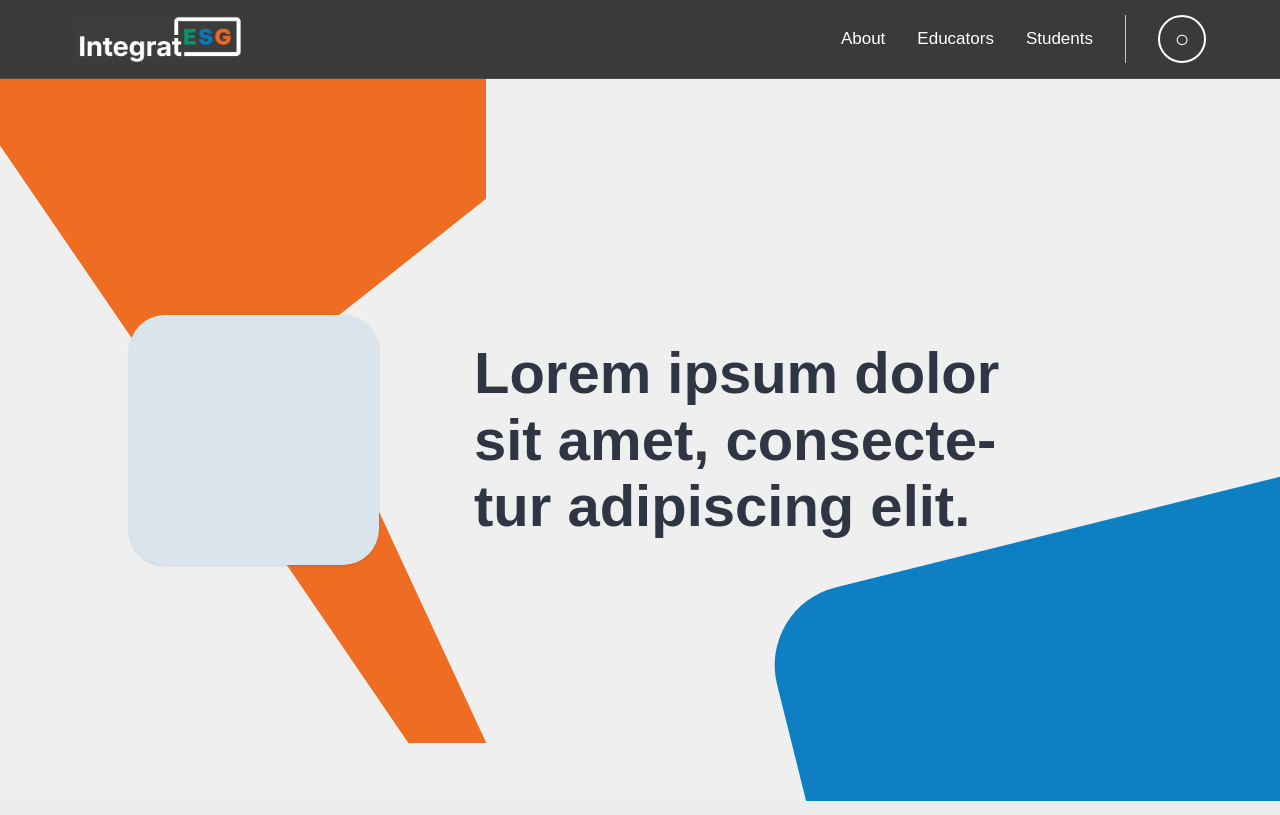
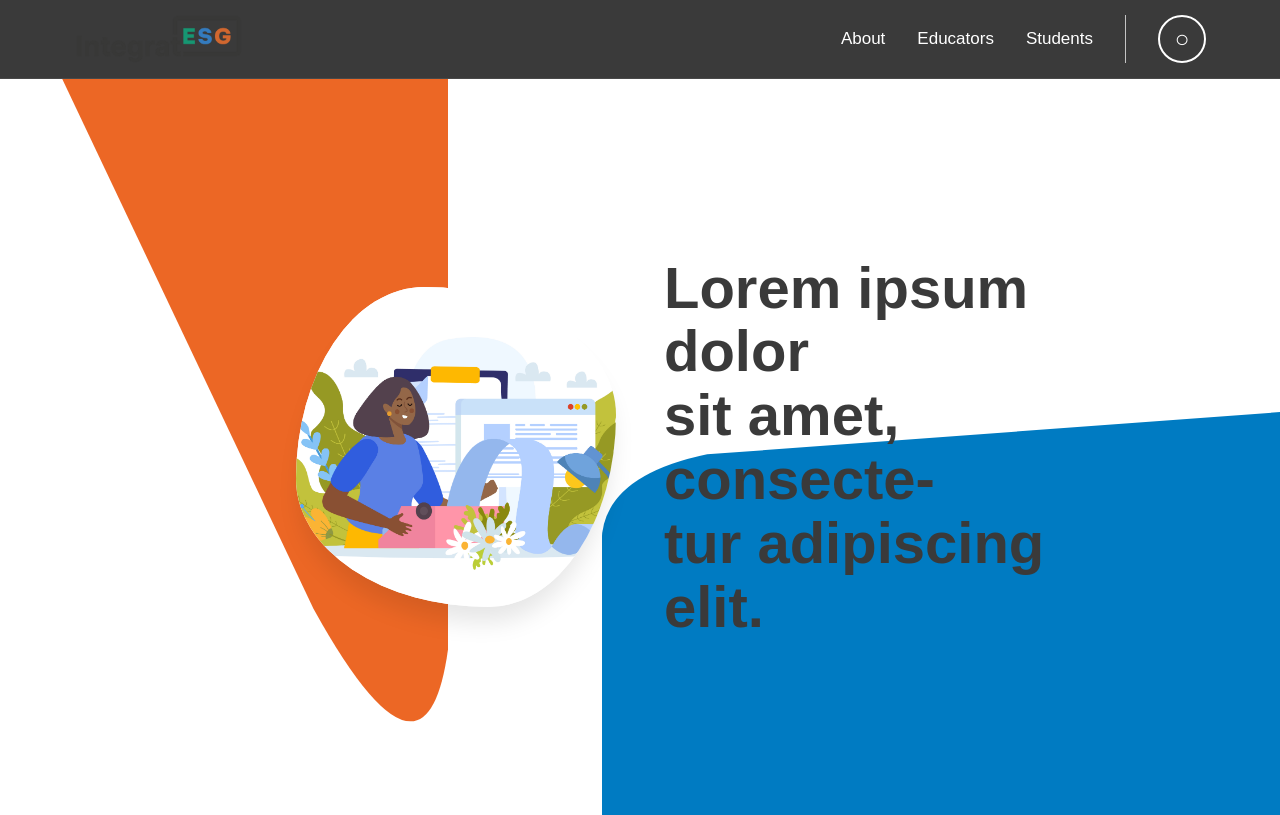
Before and after one commit to zuzannapajak/integratesg, a Next.js app: page /en in a window 1280 px wide. Built offline with nearby package versions, Linux system fonts and the light colour scheme.

Commit message:
background graphics

```diff
--- a/app/[locale]/(public)/layout.tsx
+++ b/app/[locale]/(public)/layout.tsx
@@ -1,4 +1,5 @@
 import PublicNavbar from "@/components/layout/public-navbar";
+import BackgroundMasks from "@/components/ui/background-masks";
 
 type Props = {
   children: React.ReactNode;
@@ -10,6 +11,7 @@ export default async function PublicLayout({ children, params }: Props) {
 
   return (
     <div className="min-h-screen">
+      <BackgroundMasks />
       <PublicNavbar locale={locale} />
       {children}
     </div>
--- a/app/[locale]/(public)/page.tsx
+++ b/app/[locale]/(public)/page.tsx
@@ -1,20 +1,33 @@
+import Image from "next/image";
+
 export default function HomePage() {
   return (
-    <main className="mock-page mock-hero-bg">
+    <main className="mock-hero-bg flex items-center justify-center">
+      {/* Background Decorations */}
       <div className="mock-hero-orange" />
       <div className="mock-hero-blue" />
 
-      <div className="relative mx-auto grid min-h-[calc(100vh-78px)] max-w-295 grid-cols-1 items-center gap-10 px-6 py-16 md:grid-cols-[360px_1fr]">
-        <div className="flex items-center justify-center">
-          <div className="h-62.5 w-62.5 rounded-[36px] bg-[#d9e4ec] shadow-sm" />
+      {/* Content Container */}
+      <div className="relative z-20 mx-auto grid max-w-6xl grid-cols-1 items-center gap-12 px-8 py-20 md:grid-cols-2">
+        {/* Left Side: The Image with Blob Mask */}
+        <div className="flex justify-center md:justify-end">
+          <div className="image-blob-container">
+            <Image
+              src="/images/writer_flat_composition.jpg"
+              alt="Writer Illustration"
+              width={400}
+              height={400}
+              className="h-full w-full object-cover"
+              priority
+            />
+          </div>
         </div>
 
-        <div className="max-w-140">
-          <h1 className="text-[44px] font-bold leading-[1.15] text-[#2f3542] md:text-[58px]">
-            Lorem ipsum dolor
-            <br />
-            sit amet, consecte-
-            <br />
+        {/* Right Side: Typography */}
+        <div className="text-left">
+          <h1 className="max-w-md text-[40px] font-extrabold leading-[1.1] text-[#3a3a3a] md:text-[58px]">
+            Lorem ipsum dolor <br />
+            sit amet, consecte- <br />
             tur adipiscing elit.
           </h1>
         </div>
--- a/app/globals.css
+++ b/app/globals.css
@@ -94,28 +94,44 @@ button {
 .mock-hero-bg {
   position: relative;
   overflow: hidden;
-  background: #efefef;
+  background-color: #ffffff; /* Mockup looks white or very light gray */
+  min-height: calc(100vh - 64px); /* Adjust based on navbar height */
 }
 
 .mock-hero-orange {
   position: absolute;
+  top: -20;
   left: 0;
-  top: 0;
-  width: 38%;
-  height: 92%;
-  background: #ef6c23;
-  clip-path: polygon(0 0, 100% 0, 100% 18%, 62% 40%, 100% 100%, 84% 100%, 0 10%);
+  width: 35vw;
+  height: 110%;
+  background: #ec6725;
+  clip-path: url(#orange-rounded);
+  z-index: 1;
 }
 
 .mock-hero-blue {
   position: absolute;
-  right: -10%;
-  bottom: -14%;
-  width: 48%;
-  height: 52%;
-  background: #0d7fc2;
-  border-top-left-radius: 80px;
-  transform: rotate(-14deg);
+  right: -2%; /* Zmniejszyłem nieco, żeby nie "uciekał" za bardzo */
+  bottom: -5%;
+  width: 55%;
+  height: 60%;
+  background: #007bc2;
+  clip-path: url(#blue-trapezoid);
+  z-index: 1;
+}
+
+.image-blob-container {
+  position: relative;
+  z-index: 10;
+  width: 320px;
+  height: 320px;
+  background: white;
+  border-radius: 40% 60% 40% 60% / 60% 40% 60% 40%;
+  overflow: hidden;
+  display: flex;
+  align-items: center;
+  justify-content: center;
+  box-shadow: 0 20px 25px -5px rgb(0 0 0 / 0.1);
 }
 
 .mock-logo-box {
--- /dev/null
+++ b/components/ui/background-masks.tsx
@@ -0,0 +1,41 @@
+export default function BackgroundMasks() {
+  return (
+    <svg width="0" height="0" className="absolute pointer-events-none" aria-hidden="true">
+      <defs>
+        <clipPath id="orange-rounded" clipPathUnits="objectBoundingBox">
+          <path
+            d="M 0.1, 0
+                L 1, 0
+                L 1, 0.75
+                Q 0.95, 0.95 0.7, 0.7
+                L 0.1, 0
+                Z"
+          />
+        </clipPath>
+
+        <clipPath id="blue-trapezoid" clipPathUnits="objectBoundingBox">
+          <path
+            d="M 0.15, 0.1
+                Q 0, 0.15 0, 0.3
+                L 0, 1
+                L 1, 1
+                L 1, 0
+                Z"
+          />
+        </clipPath>
+
+        <clipPath id="image-cutout" clipPathUnits="objectBoundingBox">
+          <path
+            d="M 0.7558,0.7724
+               Q 0.759,0.9277 0.6229,0.8528
+               L 0.1363,0.5853
+               Q 0.0001,0.5105 0.133,0.43
+               L 0.608,0.1423
+               Q 0.7409,0.0618 0.7441,0.2172
+               Z"
+          />
+        </clipPath>
+      </defs>
+    </svg>
+  );
+}
```
Also changed, not shown: public/branding/logo-white.png (added), public/branding/logo.png.
